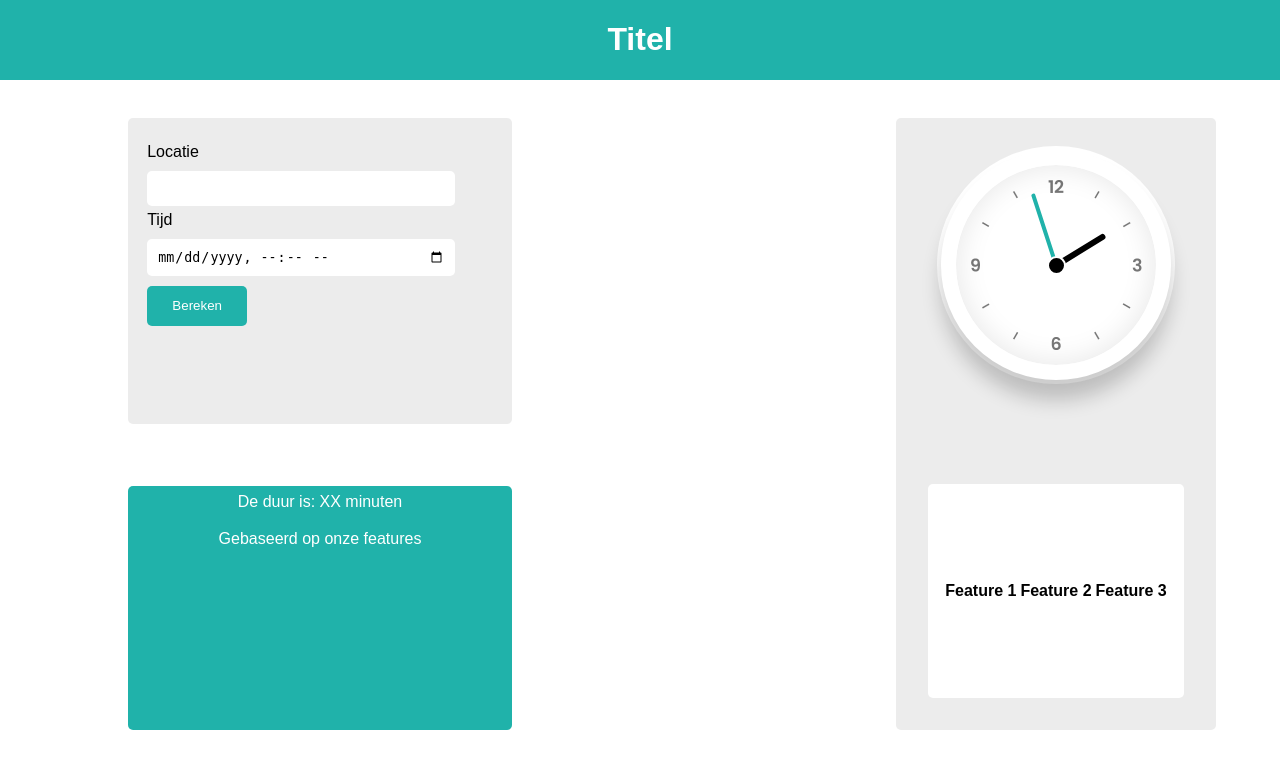
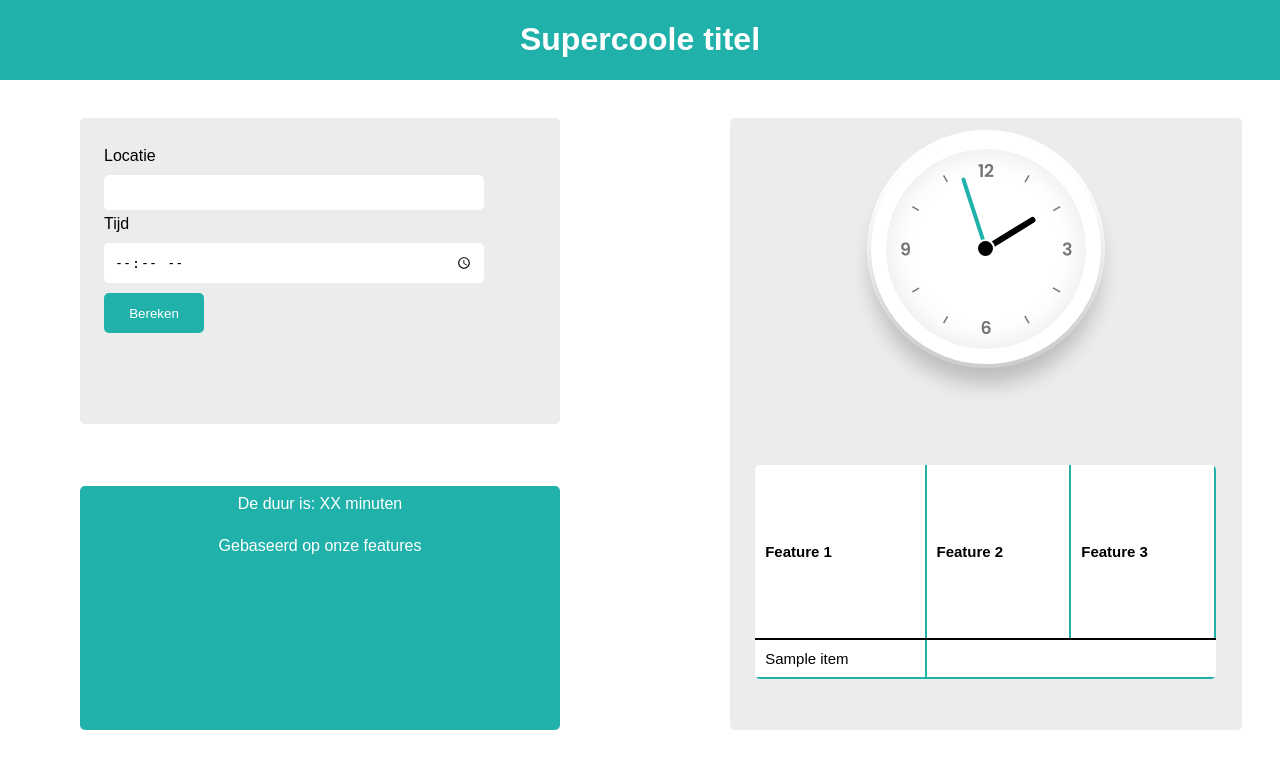
Before and after one commit to stormjoannes/prorail_predictions, a Flask app: template applicatie/templates/base.html in a window 1280 px wide. Shown: the top 769 px of the page. Run offline with Flask 2, Linux system fonts and the light colour scheme; the template is opened without the code that fills it: most values are stand-ins (such as "Sample title", 1, 10 or a date in 2020); lists and menus that the app fills with data are empty.

Commit message:
visualisatie sprint 2 af

```diff
--- a/applicatie/main.py
+++ b/applicatie/main.py
@@ -3,20 +3,33 @@ from flask import Flask, redirect, url_for, render_template, request, session
 app = Flask(__name__)
 app.secret_key = "StormIsDik"
 
+
 @app.route("/", methods= ["POST", "GET"])
 def home():
-    if request.method == "POST":
-        user = request.form["locatie"]
-        session["user"] = user
-        return redirect(url_for("user"))
+    if 'table' not in session:
+        session['table'] = []
     else:
-        return render_template("base.html")
+        if request.method == "POST":
+            table_location = request.form["locatie"]
+            table_time = request.form["tijd"]
+            # table_item = [table_location, table_time]
+            # print(table_item)
+            return redirect(url_for("add_to_table", time=table_time, location=table_location))
+        else:
+            return render_template("base.html", table=session['table'])
 
-@app.route("/user")
-def user():
-    if "user" in session:
-        user = session["user"]
-        return f"<h1>{user}</h1>"
+
+@app.route("/table")
+def add_to_table():
+    location = request.args['location']
+    time = request.args['time']
+    ti = [location, time, 20]
+    if "table" in session:
+        new_array = session['table']
+        if ti is not None:
+            new_array.append(ti)
+        session['table'] = new_array
+        return redirect(url_for("home"))
     else:
         return redirect(url_for("home"))
 
--- a/applicatie/static/css/main.css
+++ b/applicatie/static/css/main.css
@@ -31,7 +31,7 @@ body {
 .input_box {
     background: rgba(192,192,192,.3);
     height: 50%;
-    width: 60%;
+    width: 75%;
     margin: 0 auto;
     border-radius: 5px;
 }
@@ -91,7 +91,7 @@ body {
     background: lightseagreen;
     color: white;
     height: 40%;
-    width: 60%;
+    width: 75%;
     margin: 0 auto;
     border-radius: 5px;
     text-align: center;
@@ -108,9 +108,9 @@ body {
     align-items: center;
     justify-content: space-between;
     border-radius: 5px;
-    width: 25%;
+    width: 40%;
     height: 85%;
-    margin: 3% 5%;
+    margin: 3% 3%;
 }
 
 .clock {
@@ -119,7 +119,7 @@ body {
     display: flex;
     justify-content: center;
     align-items: center;
-    margin: 10% auto 0;
+    margin: 3% auto 0;
     background: white url('../images/clock.png');
     background-size: cover;
     border-radius: 50%;
@@ -188,11 +188,52 @@ body {
 
 .table_box {
     display: flex;
-    justify-content: center;
+    justify-content: flex-start;
     margin: 0 auto 10%;
-    width: 80%;
+    width: 90%;
     height: 35%;
     border-radius: 5px;
     background: white;
+    overflow-y: scroll;
+}
 
+.table_box::-webkit-scrollbar-track {
+    background-color: aquamarine;
 }
+
+.table_box::-webkit-scrollbar {
+    width: 10px;
+    background-color: rgba(192,192,192,.3);
+}
+
+.table_box::-webkit-scrollbar-thumb {
+    border-radius: 10px;
+    background-color: lightseagreen;
+}
+
+.table {
+    width: 100%;
+    font-size: 15px;
+    border-collapse: collapse;
+}
+
+.table_header {
+    text-align: justify;
+}
+
+.table_row {
+    border-bottom: 2px solid lightseagreen;
+    height: 35px;
+    max-width: 33%;
+}
+
+.table_item {
+    border-right: 2px solid lightseagreen;
+    padding: 10px;
+}
+
+.column_name {
+    padding: 10px;
+    border-bottom: 2px solid black;
+    border-right: 2px solid lightseagreen;
+}
--- a/applicatie/templates/base.html
+++ b/applicatie/templates/base.html
@@ -5,7 +5,7 @@
         </head>
     <body>
         <div class="header">
-            <h1>Titel</h1>
+            <h1>Supercoole titel</h1>
         </div>
         <div class="container">
             <div class="model_box">
@@ -14,7 +14,7 @@
                         <label class="input_title"> Locatie </label>
                         <input type="text" class="input_feature" name="locatie">
                         <label class="input_title"> Tijd </label>
-                        <input type="datetime-local" class="input_feature" name="tijd">
+                        <input type="time" class="input_feature" name="tijd">
                         <input type="submit" class="submit_button" value="Bereken">
                     </form>
                 </div>
@@ -39,12 +39,19 @@
                     </div>
                 </div>
                 <div class="table_box">
-                    <table>
-                        <tr>
-                            <th>Feature 1</th>
-                            <th>Feature 2</th>
-                            <th>Feature 3</th>
+                    <table class="table">
+                        <tr class="table_header">
+                            <th class="column_name">Feature 1</th>
+                            <th class="column_name">Feature 2</th>
+                            <th class="column_name">Feature 3</th>
                         </tr>
+                        {% for row in table %}
+                            <tr class="table_row">
+                                {% for item in row %}
+                                    <td class="table_item">{{item}}</td>
+                                {% endfor %}
+                            </tr>
+                        {% endfor %}
                     </table>
                 </div>
             </div>
```
